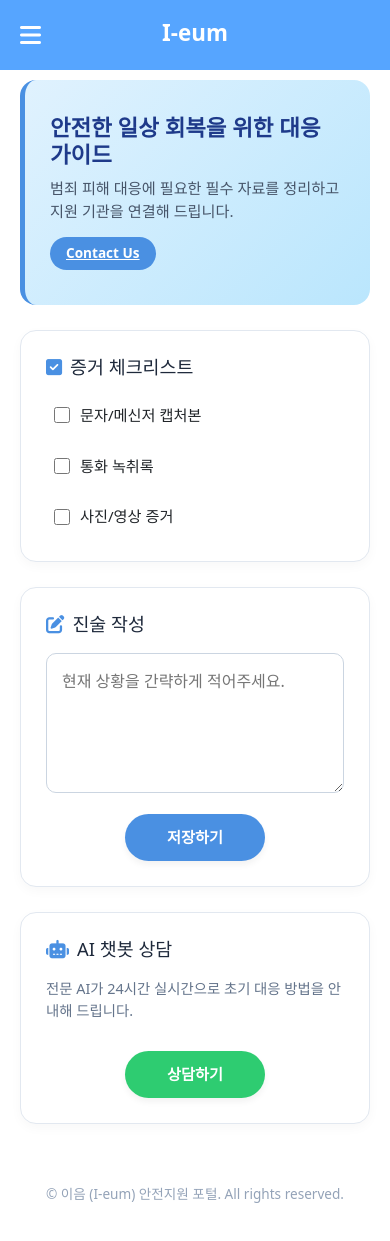
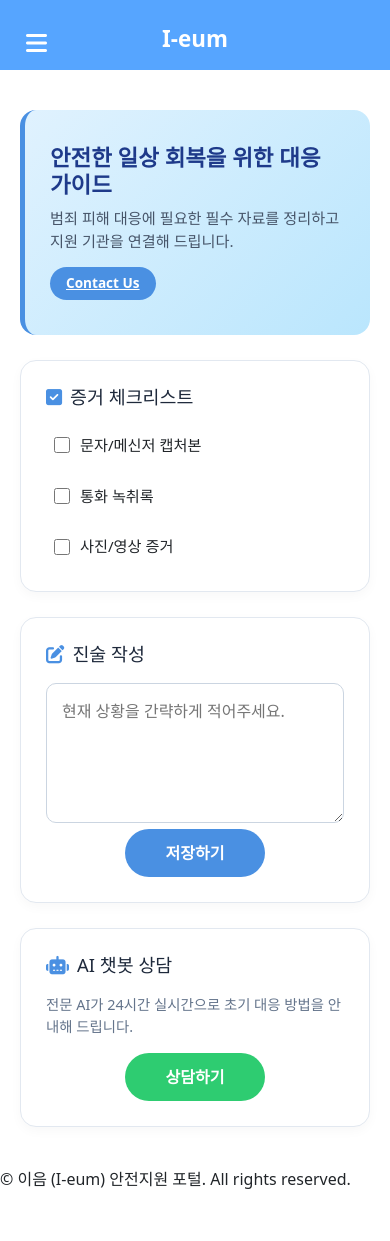
Before and after one commit to jinjinx28/I-eum, a React (Vite) app in the folder front/: page / in a window 390 px wide. After the commit the page ends 1207 px from the top, so only its background shows below. Built offline with nearby package versions, Linux system fonts and the light colour scheme.

Commit message:
edit - modularize css

```diff
--- a/front/src/component/Home.jsx
+++ b/front/src/component/Home.jsx
@@ -1,4 +1,5 @@
 import React from 'react';
+import '../css/Home.css';
 
 const MENU_LEFT = ['범죄 유형', '증거리스트', 'AI 챗봇'];
 const MENU_RIGHT = ['홈', '로그인', '회원가입'];
--- a/front/src/component/NavGroup.jsx
+++ b/front/src/component/NavGroup.jsx
@@ -1,5 +1,6 @@
 import React, { useState } from 'react';
 import { useNavigate } from 'react-router-dom';
+import '../css/Nav.css';
 
 function NavGroup() {
   const navigate = useNavigate();
--- /dev/null
+++ b/front/src/css/Home.css
@@ -0,0 +1,111 @@
+/* home style */
+
+.main-content {
+    max-width: 800px;
+    margin: 40px auto;
+    padding: 0 20px;
+}
+
+/* section */
+.home {
+    background: linear-gradient(135deg, #e0f2fe 0%, #bae6fd 100%);
+    padding: 35px 25px;
+    border-radius: 16px;
+    margin-bottom: 25px;
+    border-left: 5px solid var(--secondary-color);
+}
+.home-title {
+    font-size: 1.4rem;
+    color: #1e3a8a;
+    font-weight: 700;
+    margin-bottom: 8px;
+}
+.home-description {
+    font-size: 0.95rem;
+    color: #475569;
+    margin-bottom: 15px;
+}
+.home-contact {
+    display: inline-block;
+    padding: 6px 16px;
+    background-color: var(--secondary-color);
+    color: white;
+    border-radius: 20px;
+    font-size: 0.85rem;
+    font-weight: bold;
+    transition: background 0.2s;
+}
+.home-contact:hover { background-color: #357abd; }
+
+/* card */
+.step {
+    background: #ffffff;
+    padding: 25px;
+    margin-bottom: 25px;
+    border-radius: 16px;
+    box-shadow: 0 4px 12px rgba(0, 0, 0, 0.03);
+    border: 1px solid #e2e8f0;
+}
+.step h2 {
+    font-size: 1.15rem;
+    margin-bottom: 18px;
+    color: #1e293b;
+    display: flex;
+    align-items: center;
+    gap: 8px;
+}
+.step h2 i { color: var(--secondary-color); }
+.section-desc {
+    font-size: 0.9rem;
+    color: #64748b;
+    margin-bottom: 15px;
+}
+
+/* form & checklist */
+.checklist { display: flex; flex-direction: column; gap: 12px; }
+.checklist label {
+    display: flex;
+    align-items: center;
+    gap: 10px;
+    font-size: 0.95rem;
+    cursor: pointer;
+    padding: 8px;
+    border-radius: 8px;
+    transition: background 0.2s;
+}
+.checklist label:hover { background-color: #f1f5f9; }
+.checklist input[type="checkbox"] {
+    width: 16px;
+    height: 16px;
+    accent-color: var(--secondary-color);
+}
+
+textarea {
+    width: 100%;
+    height: 140px;
+    padding: 15px;
+    border: 1px solid #cbd5e1;
+    border-radius: 10px;
+    resize: none;
+    font-family: inherit;
+    outline: none;
+    transition: border-color 0.2s;
+}
+textarea:focus { border-color: var(--secondary-color); }
+
+/* button */
+.btn-container { display: flex; justify-content: center; width: 100%; }
+.submit-btn {
+    min-width: 140px;
+    color: white;
+    border: none;
+    padding: 12px 28px;
+    font-weight: 600;
+    border-radius: 30px;
+    cursor: pointer;
+    transition: background 0.2s;
+}
+.save-btn { background: var(--secondary-color); }
+.save-btn:hover { background: #357abd; }
+.chat-btn { background: #2ecc71; }
+.chat-btn:hover { background: #27ae60; }
--- /dev/null
+++ b/front/src/css/Nav.css
@@ -0,0 +1,87 @@
+/* header */
+.header {
+    height: 70px;
+    background: var(--primary-color);
+     position: fixed;
+     top: 0;
+     width: 100%;
+     z-index: 1000;
+    }
+
+.header-container {
+    max-width: 1200px;
+    height: 70px;
+    margin: 0 auto;
+    padding: 0 20px;
+    padding-top: 15px;
+    display: flex;
+    align-items: center;
+    justify-content: space-between;
+}
+
+.header-left, .header-right {
+    flex: 1;
+    display: flex;
+    align-items: center;
+    gap: 100%;
+}
+
+.header-right { justify-content: flex-end; }
+
+.logo {
+    flex: 1;
+    display: flex;
+    justify-content: center;
+    align-items: center;
+    text-align: center;
+}
+
+.logo a {
+    color: var(--text-light) !important;
+     font-size: 1.4rem;
+     font-weight: 800;
+     line-height: 80px;
+     cursor: pointer;
+    }
+
+.header-menu { display: flex; list-style: none; gap: 20px; }
+
+.header-menu a {
+    color: var(--text-light) !important;
+    font-weight: 600;
+    cursor: pointer;
+}
+
+.header-toggle {
+    display: none;
+    background: none;
+    border: none;
+    color: var(--text-light);
+    font-size: 1.5rem;
+    cursor: pointer;
+}
+
+/* header dropdown */
+.header-menu-dropdown {
+    position: absolute;
+    top: 70px;
+    left: 20px;
+    background: #fff;
+    padding: 20px;
+    border-radius: 8px;
+    box-shadow: var(--shadow);
+    z-index: 999;
+}
+
+.header-menu-dropdown ul { list-style: none; }
+.header-menu-dropdown li { margin-bottom: 15px; }
+.header-menu-dropdown a {
+    color: var(--text-dark) !important;
+    font-weight: 600;
+    cursor: pointer;
+}
+
+@media (max-width: 768px) {
+    .header-menu { display: none; }
+    .header-toggle { display: block; }
+}
--- a/front/src/index.css
+++ b/front/src/index.css
@@ -1,233 +1,31 @@
-/* 기본 설정 */
-* {
-    box-sizing: border-box;
-    margin: 0;
-    padding: 0;
-}
-body {
-    font-family: 'Pretendard', -apple-system, BlinkMacSystemFont, system-ui, sans-serif;
-    background-color: #f4f7fa;
-    color: #333;
-    line-height: 1.6;
-}
-a {
-    text-decoration: none;
-    color: inherit;
+:root {
+  --primary-color: #56a5ff;
+  --secondary-color: #4a90e2;
+  --bg-color: #f4f7fa;
+  --text-dark: #333;
+  --text-light: #fff;
+  --shadow: 0 4px 10px rgba(0, 0, 0, 0.1);
 }
 
-/* header */
-
-.header {
-    height: 70px;
-    background: #56a5ff;
-    position: fixed;
-    top: 0;
-    width: 100%;
-    z-index: 1000;
+body {
+  margin: 0;
+  font-family: -apple-system, BlinkMacSystemFont, 'Segoe UI', 'Roboto', 'Oxygen',
+    'Ubuntu', 'Cantarell', 'Fira Sans', 'Droid Sans', 'Helvetica Neue',
+    sans-serif;
+  -webkit-font-smoothing: antialiased;
+  -moz-osx-font-smoothing: grayscale;
+  background-color: var(--bg-color);
+  color: var(--text-dark);
 }
 
-.header-container {
-    max-width: 1200px;
-    height: 100%;
-    margin: 0 auto;
-    padding: 0 20px;
-    display: flex;
-    align-items: center; justify-content: space-between; }
-
-.header-left, .header-right { flex: 1; display: flex; align-items: center; gap: 20px; }
-.header-right { justify-content: flex-end; }
-
-.logo { flex: 1; text-align: center; }
-.logo a { color: #fff !important; font-size: 1.4rem; font-weight: 800; text-decoration: none; cursor: pointer; }
-
-.header-menu { display: flex; list-style: none; gap: 20px; margin: 0; padding: 0; }
-.header-menu a { color: #fff !important; font-weight: 600; text-decoration: none; cursor: pointer; }
-
-.header-toggle { display: none; background: none; border: none; color: #fff; font-size: 1.5rem; cursor: pointer; }
-
-@media (max-width: 768px) {
-    .header-menu { display: none; }
-    .header-toggle { display: block; }
+code {
+  font-family: source-code-pro, Menlo, Monaco, Consolas, 'Courier New',
+    monospace;
 }
 
-.header-menu-dropdown { position: absolute; top: 70px; left: 20px; background: #fff; padding: 20px; border-radius: 8px; box-shadow: 0 4px 10px rgba(0,0,0,0.1); z-index: 999; }
-.header-menu-dropdown ul { list-style: none; padding: 0; margin: 0; }
-.header-menu-dropdown li { margin-bottom: 15px; }
-.header-menu-dropdown a { color: #333 !important; font-weight: 600; text-decoration: none; cursor: pointer; }
-/* main */
-
-.main-content {
-    max-width: 800px;
-    margin: 120px auto 40px auto;
-    padding: 0 20px;
-}
-
-/* home */
-
-.home {
-    background: linear-gradient(135deg, #e0f2fe 0%, #bae6fd 100%);
-    padding: 35px 25px;
-    border-radius: 16px;
-    margin-bottom: 25px;
-    border-left: 5px solid #4a90e2;
-}
-.home-title {
-    font-size: 1.4rem;
-    color: #1e3a8a;
-    font-weight: 700;
-    margin-bottom: 8px;
-}
-.home-description {
-    font-size: 0.95rem;
-    color: #475569;
-    margin-bottom: 15px;
-}
-.home-contact {
-    display: inline-block;
-    padding: 6px 16px;
-    background-color: #4a90e2;
-    color: white;
-    border-radius: 20px;
-    font-size: 0.85rem;
-    font-weight: bold;
-    transition: background 0.2s;
-}
-.home-contact:hover {
-    background-color: #357abd;
-}
-
-.step {
-    background: #ffffff;
-    padding: 25px;
-    margin-bottom: 25px;
-    border-radius: 16px;
-    box-shadow: 0 4px 12px rgba(0, 0, 0, 0.03);
-    border: 1px solid #e2e8f0;
-}
-.step h2 {
-    font-size: 1.15rem;
-    margin-bottom: 18px;
-    color: #1e293b;
-    display: flex;
-    align-items: center;
-    gap: 8px;
-}
-.step h2 i {
-    color: #4a90e2;
-}
-.section-desc {
-    font-size: 0.9rem;
-    color: #64748b;
-    margin-bottom: 15px;
-}
-
-.checklist {
+.App {
+    padding-top: 70px;
+    min-height: 100vh;
     display: flex;
     flex-direction: column;
-    gap: 12px;
 }
-.checklist label {
-    display: flex;
-    align-items: center;
-    gap: 10px;
-    font-size: 0.95rem;
-    cursor: pointer;
-    padding: 8px;
-    border-radius: 8px;
-    transition: background 0.2s;
-}
-.checklist label:hover {
-    background-color: #f1f5f9;
-}
-.checklist input[type="checkbox"] {
-    width: 16px;
-    height: 16px;
-    accent-color: #4a90e2;
-}
-
-textarea {
-    width: 100%;
-    height: 140px;
-    padding: 15px;
-    border: 1px solid #cbd5e1;
-    border-radius: 10px;
-    resize: none;
-    font-family: inherit;
-    font-size: 0.95rem;
-    outline: none;
-    transition: border-color 0.2s;
-}
-textarea:focus {
-    border-color: #4a90e2;
-}
-
-.btn-container {
-    display: flex;
-    justify-content: center;
-    width: 100%;
-}
-.submit-btn {
-    width: auto;
-    min-width: 140px;
-    margin-top: 15px;
-    color: white;
-    border: none;
-    padding: 12px 28px;
-    font-weight: 600;
-    font-size: 0.95rem;
-    border-radius: 30px;
-    cursor: pointer;
-    transition: background 0.2s, transform 0.1s;
-    box-shadow: 0 4px 6px rgba(0,0,0,0.05);
-}
-.submit-btn:active {
-    transform: scale(0.98);
-}
-
-.save-btn {
-    background: #4a90e2;
-}
-.save-btn:hover {
-    background: #357abd;
-}
-.chat-btn {
-    background: #2ecc71;
-}
-.chat-btn:hover {
-    background: #27ae60;
-}
-
-/* footer */
-footer {
-    text-align: center;
-    padding: 20px;
-    color: #94a3b8;
-    font-size: 0.85rem;
-}
-
-@media (max-width: 600px) {
-    .header-menu {
-        display: none;
-    }
-    .header-toggle {
-        display: block;
-    }
-    .main-content {
-        margin-top: 80px;
-    }
-}
-
-/* login */
-.login-body {
-    width: 100%;
-    max-width: 400px;
-    padding: 20px;
-    margin: 0 auto;
-}
-
-/* app container */
-.app-container {
-    padding-top: 100px;
-    min-height: 100vh;
-    width: 100%;
-}
```
